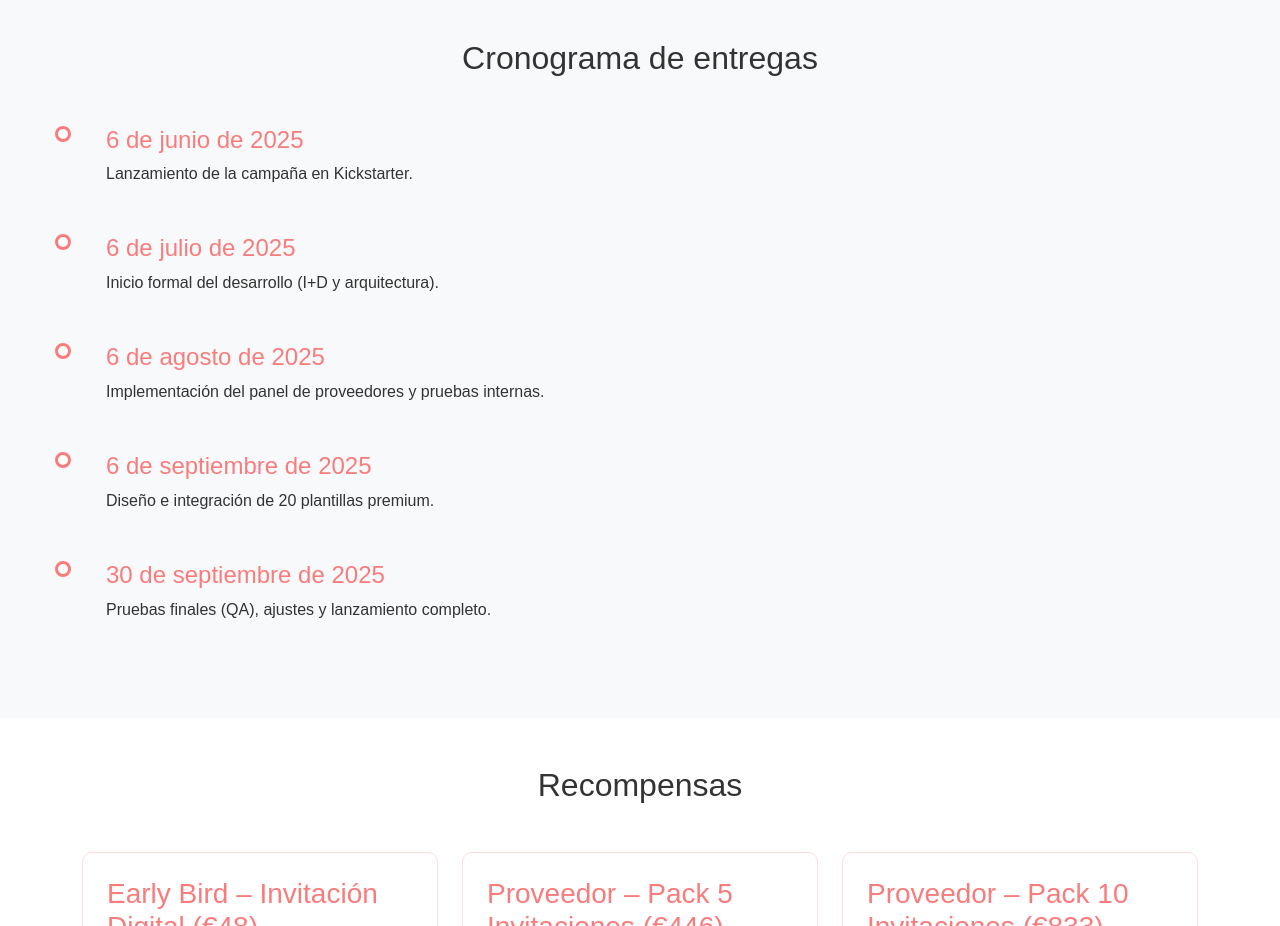
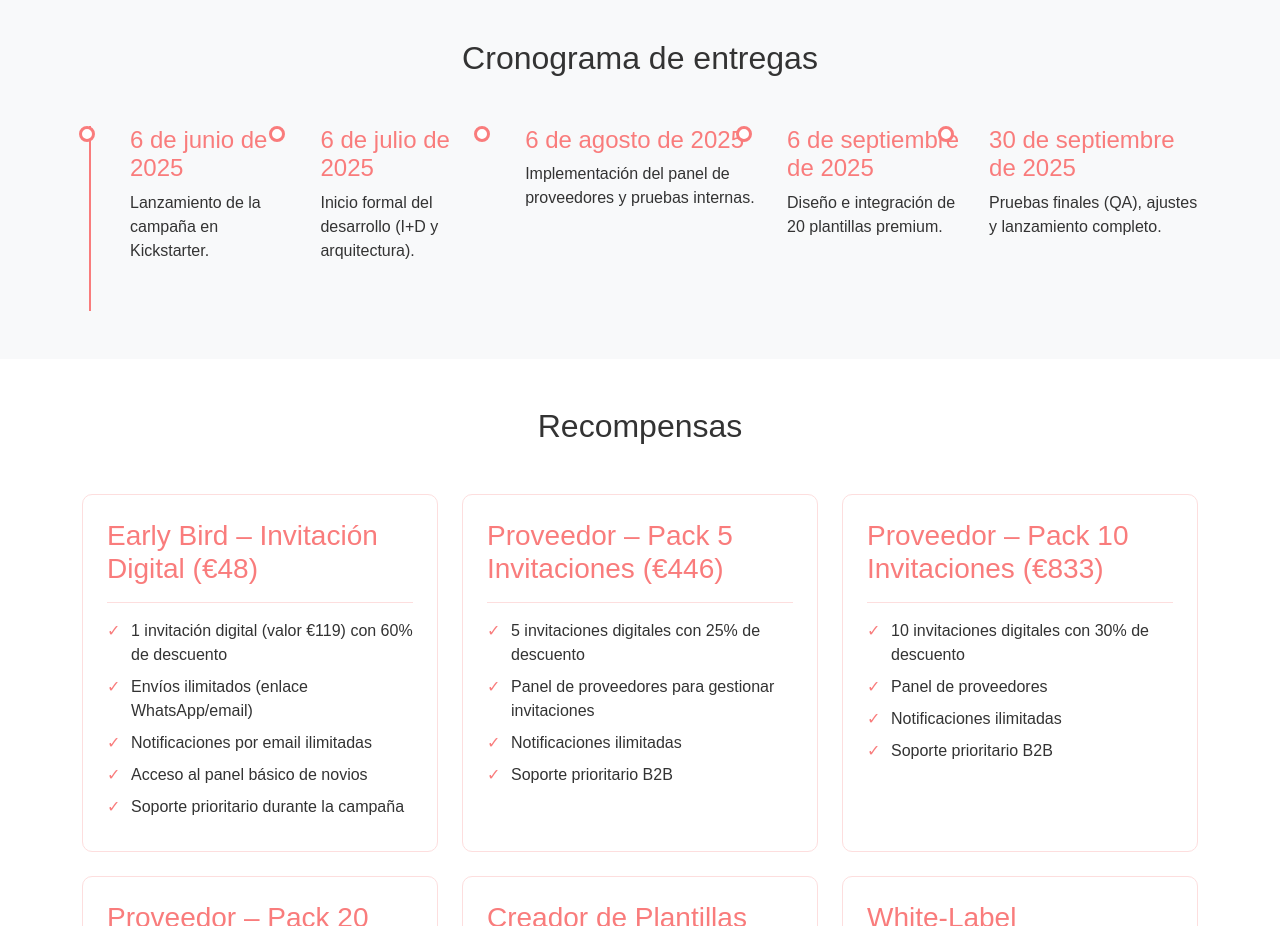
Before and after one commit to APAInsular/invited-front, a React (Create React App) app: page /crowfunding in a window 1280 px wide. Shown: the part 3040-3966 px from the top of the page. Built offline with nearby package versions, Linux system fonts and the light colour scheme; no server answers; a web font is replaced by a local one.

Commit message:
about us

```diff
--- a/src/pages/Crowfunding.jsx
+++ b/src/pages/Crowfunding.jsx
@@ -278,7 +278,7 @@
                 <section className="py-5 bg-light">
                     <div className="container">
                         <h2 className="text-center mb-5">Cronograma de entregas</h2>
-                        <div className="timeline-crowfunging">
+                        <div className="timeline-crowfunding d-flex justify-content-center">
                             {[
                                 ['6 de junio de 2025', 'Lanzamiento de la campaña en Kickstarter.'],
                                 ['6 de julio de 2025', 'Inicio formal del desarrollo (I+D y arquitectura).'],
```
